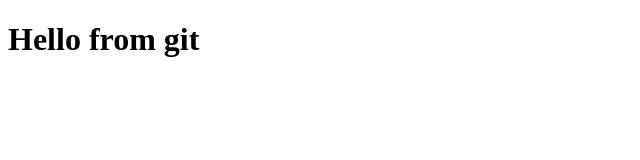
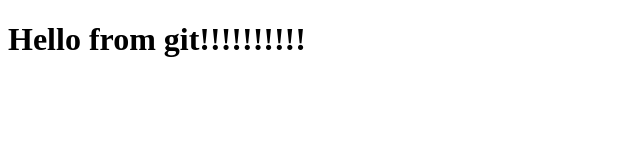
Before and after one commit to kavithakolagani/test-website, a plain HTML site: page index.html in a window 1280 px wide. Shown: the whole page, without its empty margins (0-640 px from the left). Drawn offline with Linux system fonts and the light colour scheme.

Commit message:
changes fixed

```diff
--- a/index.html
+++ b/index.html
@@ -6,6 +6,6 @@
   <title>Git Tutorial</title>
 </head>
 <body>
-  <h1>Hello from git</h1>
+  <h1>Hello from git!!!!!!!!!!</h1>
 </body>
 </html>
```
